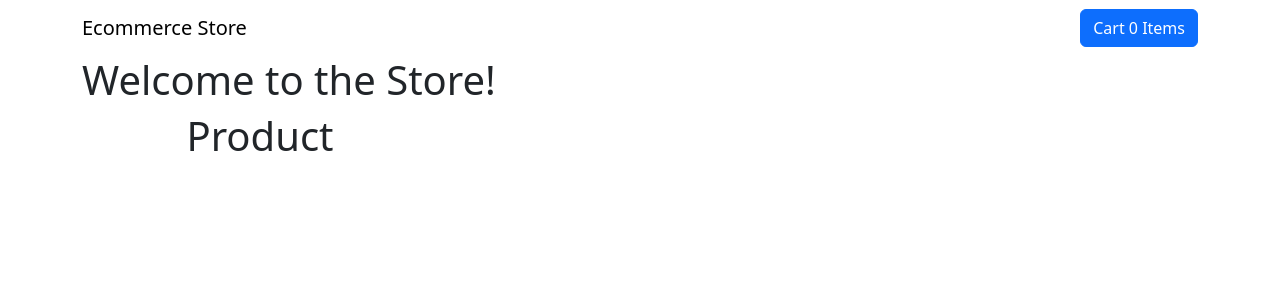
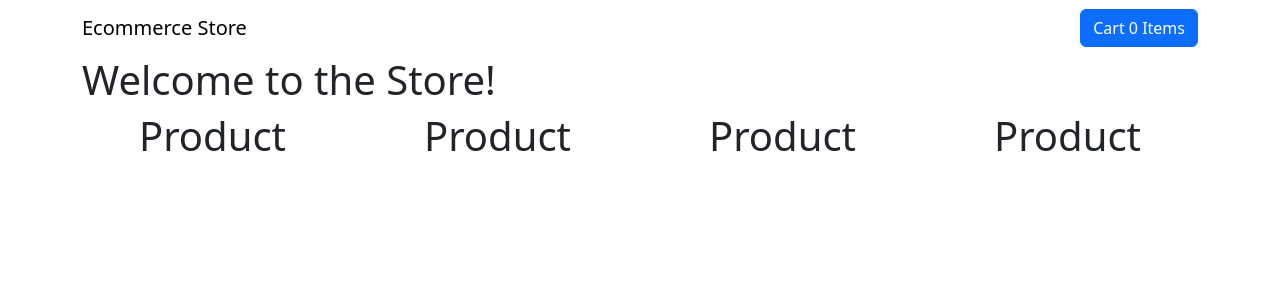
Before and after one commit to hamidullah-hamidi/shopping-cart, a React (Create React App) app: page / in a window 1280 px wide. Shown: the top 300 px of the page. Built offline with nearby package versions, Linux system fonts and the light colour scheme.

Commit message:
make product files

```diff
--- a/src/pages/Store.js
+++ b/src/pages/Store.js
@@ -4,7 +4,16 @@ function Store() {
   return (
     <>
       <h1>Welcome to the Store!</h1>
-      <Row xs={1} md={3} className='g-4'>
+      <Row xs={1} md={4} className='g-4'>
+        <Col align='center'>
+          <h1>Product</h1>
+        </Col>
+        <Col align='center'>
+          <h1>Product</h1>
+        </Col>
+        <Col align='center'>
+          <h1>Product</h1>
+        </Col>
         <Col align='center'>
           <h1>Product</h1>
         </Col>
```
Also changed, not shown: productsStore.js (added, +28 -0 lines).
